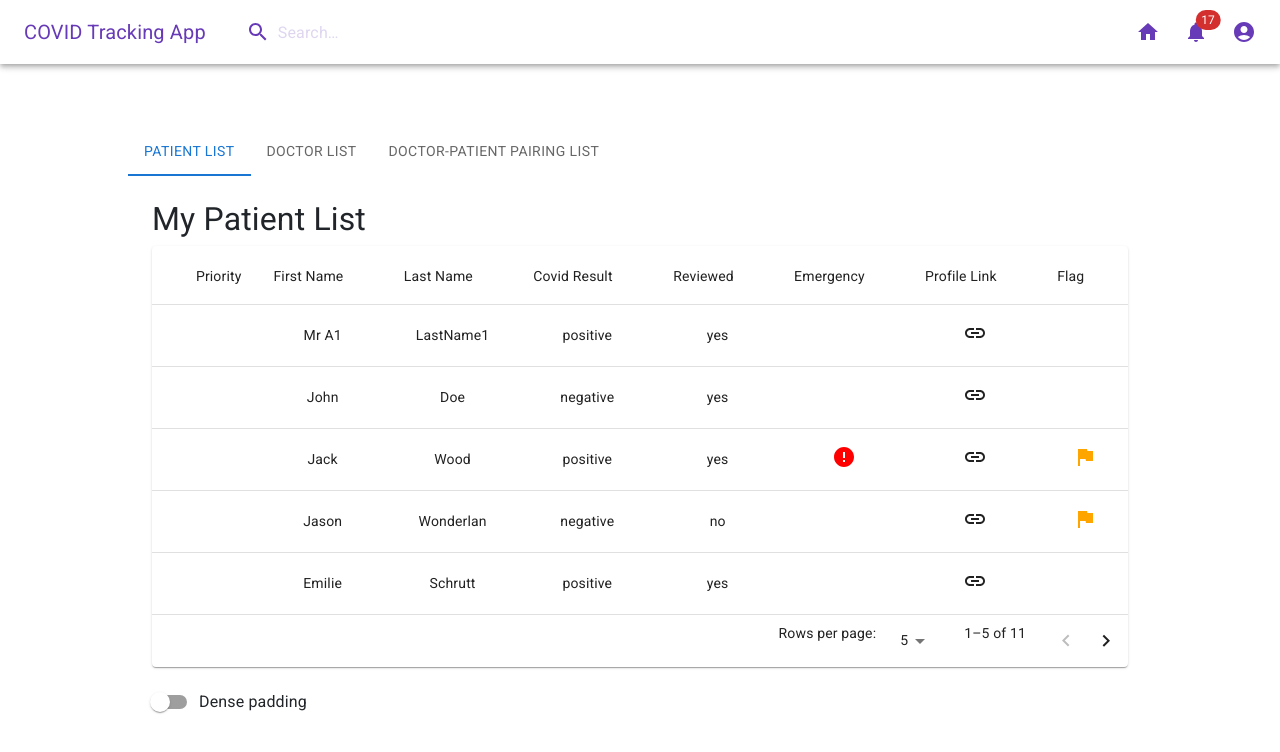
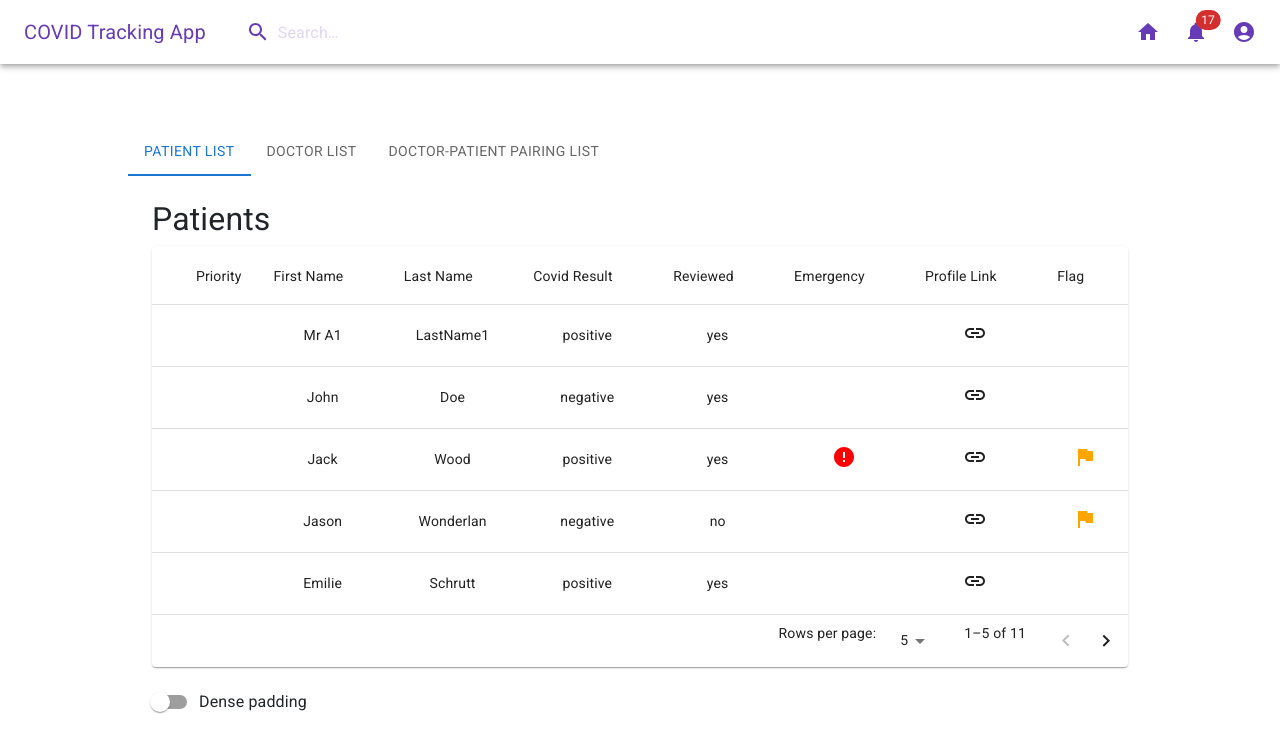
Before and after one commit to guaj/covidtrackingapp, a React (Create React App) app: page /dashboard in a window 1280 px wide. Shown: the top 752 px of the page. Built offline with nearby package versions, Linux system fonts and the light colour scheme.

Commit message:
changed table names on admin dash

```diff
--- a/src/components/Dashboard/CommonTabs/doctorListTable.js
+++ b/src/components/Dashboard/CommonTabs/doctorListTable.js
@@ -173,7 +173,7 @@ export default function DoctorListTable() {
 
     return (
         <div>
-            <h2>Doctors List</h2>
+            <h2>Doctors</h2>
             <Box sx={{ width: '100%' }}>
                 <Paper sx={{ width: '100%', mb: 2 }}>
                     <TableContainer>
--- a/src/components/Dashboard/CommonTabs/patientListTable.js
+++ b/src/components/Dashboard/CommonTabs/patientListTable.js
@@ -187,7 +187,7 @@ export default function PatientListTable() {
 
     return (
         <div>
-            <h2>My Patient List</h2>
+            <h2>Patients</h2>
             <Box sx={{ width: '100%' }}>
                 <Paper sx={{ width: '100%', mb: 2 }}>
                     <TableContainer>
```
